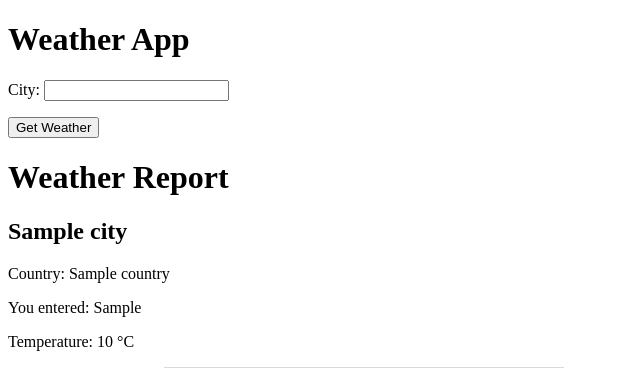
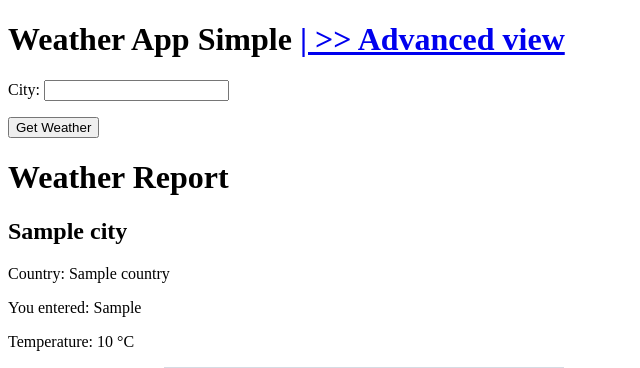
Before and after one commit to crpeiris/weather_api, a Django app: template weatherapp/templates/weatherapp/weatherhome.html in a window 1280 px wide. Shown: the top 368 px of the page, without its empty margins (0-640 px from the left). Run offline with Django 5.2, Linux system fonts and the light colour scheme; tables that the repository leaves empty hold one stand-in row (values such as "Sample post"); the template is opened without the code that fills it: values that come from a table or form of the project are taken from there, most other values are stand-ins (such as "Sample title", 1, 10 or a date in 2020); grey boxes marked "Sample" are stand-in pictures; some libraries are stand-ins or nearby versions.

Commit message:
Links to other page updated

```diff
--- a/weatherapp/templates/weatherapp/weatherhome.html
+++ b/weatherapp/templates/weatherapp/weatherhome.html
@@ -1,8 +1,7 @@
 <!DOCTYPE html>
 <html>
   <body>
-    <h1>Weather App</h1>
-
+    <h1>Weather App Simple <a href="{% url 'weatherloop' %}"> | >> Advanced view</a> </h1>
     <form method="POST">
       {% csrf_token %} {{ form.as_p }}
       <button type="submit">Get Weather</button>
--- a/weatherapp/templates/weatherapp/weatherloop.html
+++ b/weatherapp/templates/weatherapp/weatherloop.html
@@ -1,7 +1,7 @@
 <!DOCTYPE html>
 <html>
   <body>
-    <h1>Weather App</h1>
+    <h1>Weather App Advanced <a href="{% url 'weathersimple' %}"> | >> Simple view</a></h1>
     <form method="POST">
       {% csrf_token %} {{ form.as_p }}
       <button type="submit">Get Weather</button>
--- a/weatherapp/urls.py
+++ b/weatherapp/urls.py
@@ -2,6 +2,6 @@ from django.urls import path
 from . import views
 
 urlpatterns = [
-        path('',views.weatherhome),
+        path('',views.weatherhome, name= 'weathersimple'),
         path('/weatherloop',views.weatherloop, name = 'weatherloop'),
 ]
```
